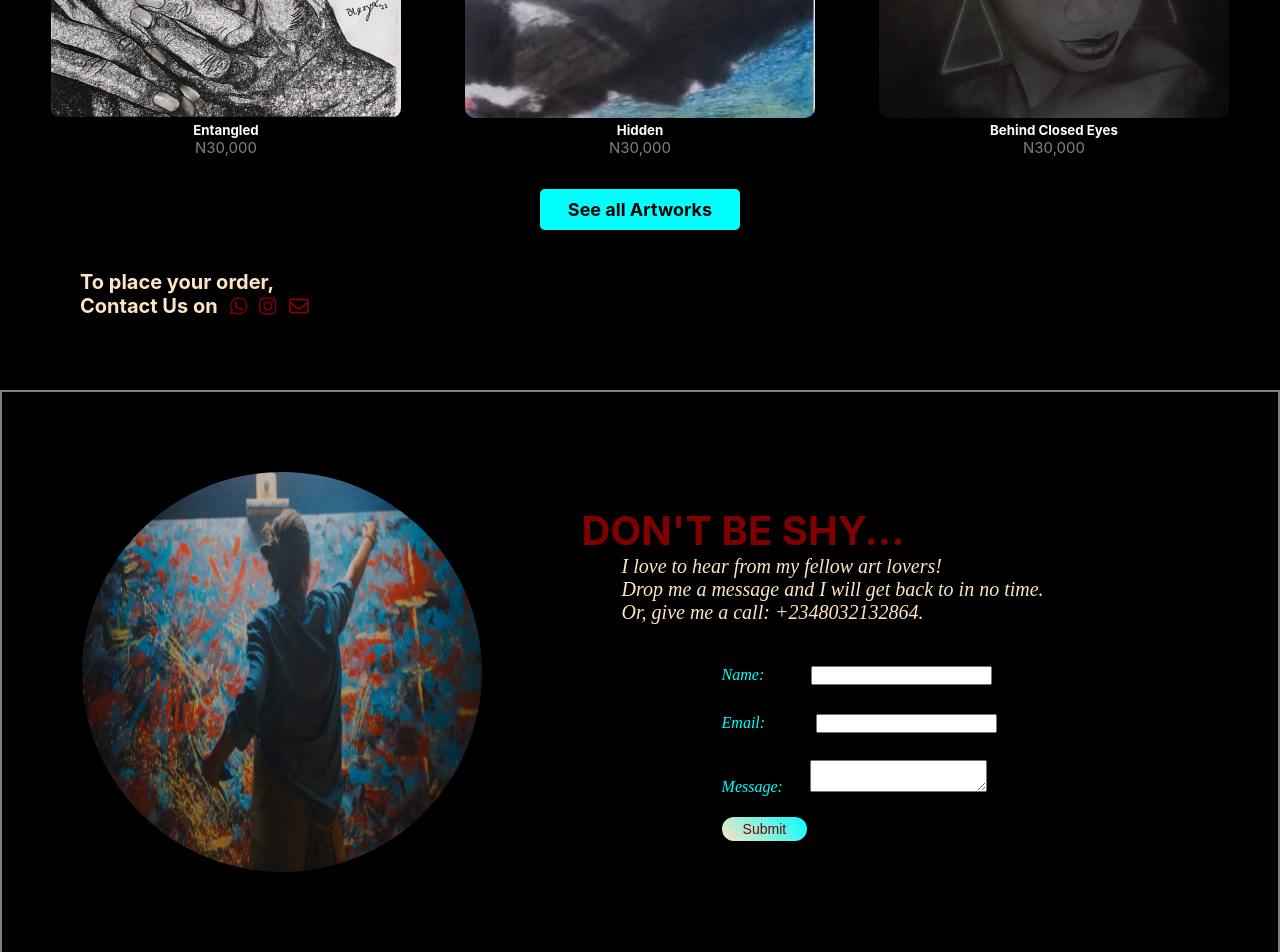
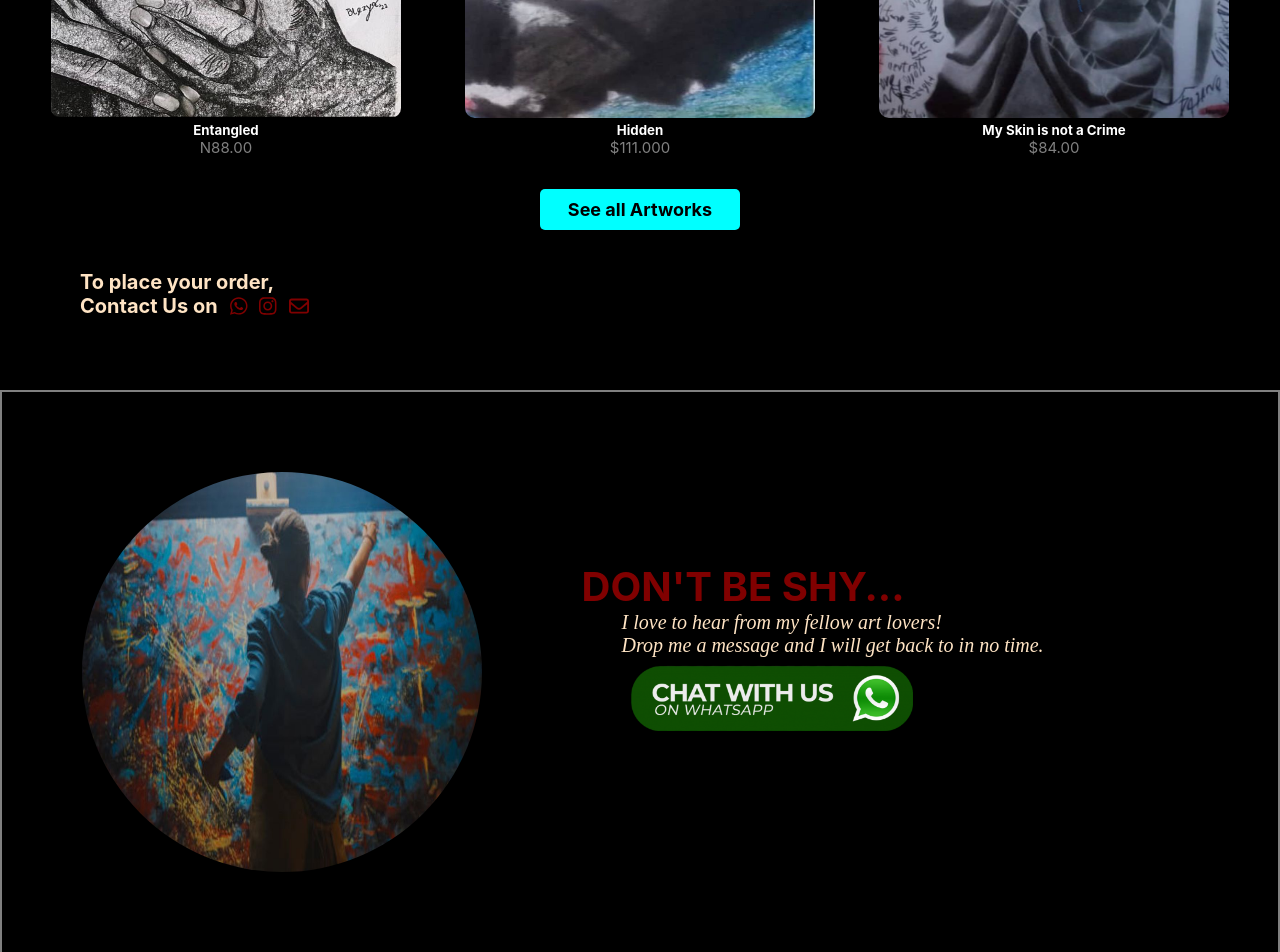
Before and after one commit to Kavic07/blezynartlandingpage, a React (Create React App) app: page / in a window 1280 px wide. Shown: the part 2680-3632 px from the top of the page. Built offline with nearby package versions, Linux system fonts and the light colour scheme.

Commit message:
Second changes on the contact section.

```diff
--- a/src/App.css
+++ b/src/App.css
@@ -304,7 +304,7 @@ nav > .wrapper > ul > li > a:hover {
   height: 400px;
 }
 
-.image8 {
+.image10 {
   width: 350px;
   height: 400px;
 }
@@ -466,49 +466,10 @@ nav > .wrapper > ul > li > a:hover {
   font-style: italic;
   color: bisque;
 }
-.contact-form > form {
-  padding-left: 15em;
+.contact-section > .contact-content > .contact-paragraph > p > a > img {
+  width: 300px;
 }
-.contact-form > form > #contact-form > span > label {
-  margin-right: 2.9em;
-  color: aqua;
-  font-family: URW Chancery L, cursive;
-  font-style: italic;
-}
-.contact-form > form > #contact-form > span > input {
-  margin-left: 3.8em;
-}
-.contact-form > form > #contact-form > label {
-  color: aqua;
-  font-family: URW Chancery L, cursive;
-  font-style: italic;
-}
-.contact-form > form > #contact-form > input {
-  margin-bottom: 2em;
-}
-.contact-form > form > #contact-form > textarea {
-  margin-top: 2em;
-}
-.contact-form > form > #contact-form > textarea {
-  margin-left: 2em;
-}
-.contact-form > form > #contact-form > button {
-  margin-top: 1.5em;
-  border: 5em;
-  cursor: pointer;
-  font-size: 14px;
-  background-image: linear-gradient(45deg, bisque, aqua);
-  padding: 0.3em 1.5em;
-  border-radius: 65px;
-  color: maroon;
-}
-button:hover {
-  background-image: linear-gradient(-45deg, #4568dc, #b06ab3);
-  box-shadow: 0 12px 24px rgba(128, 128, 128, 0.1);
-}
-button:hover.text {
-  background-image: linear-gradient(-45deg, #4568dc, #b06ab3);
-}
+
 /* media query starts here */
 @media screen and (min-width: 768px) and (max-width: 1024px) {
   /*tablets/laptop view*/
@@ -544,15 +505,8 @@ button:hover.text {
     width: 200px;
     height: 200px;
     border-radius: 50%;
-    /* margin-left: 1em; */
   }
   .contact-section > .contact-content > .contact-paragraph {
-    /* padding-left: 2em;
-    padding-top: 1em; */
-    margin: auto;
-  }
-  .contact-form > form {
-    /* padding-left: 2em; */
     margin: auto;
   }
   /* contact-section media query ends here */
@@ -630,6 +584,7 @@ button:hover.text {
   .contact-section {
     display: block;
     margin: auto;
+    padding-bottom: 1em;
   }
   .contact-section > .contact-img > img {
     width: 200px;
@@ -638,11 +593,12 @@ button:hover.text {
     /* margin-left: 1em; */
   }
   .contact-section > .contact-content > .contact-paragraph {
-    padding-left: 2em;
+    padding-left: 0.2em;
     padding-top: 1em;
   }
-  .contact-form > form {
-    padding-left: 2em;
+  .contact-section > .contact-content > .contact-paragraph > p > a > img {
+    margin-left: 0.1em;
+    width: 250px;
   }
-  /* contact-section media query ends here */
 }
+/* contact-section media query ends here */
--- a/src/Components/Contact.js
+++ b/src/Components/Contact.js
@@ -1,4 +1,5 @@
 import React from "react";
+import { Link } from "react-router-dom";
 
 const Contact = () => {
   return (
@@ -13,34 +14,11 @@ const Contact = () => {
             <h1>DON'T BE SHY...</h1>
             <p>
               I love to hear from my fellow art lovers!<br></br>
-              Drop me a message and I will get back to in no time.
-              <br></br>
-              Or, give me a call: +2348032132864.
+              Drop me a message and I will get back to in no time.<br></br>
+              <Link to="https://wa.me/message/5E5B6OUQI55UG1" target="_blank">
+                <img src="./images/wtsup.png" alt="whatsapp-icon" />
+              </Link>
             </p>
-          </div>
-
-          <div className="contact-form">
-            <form>
-              <div id="contact-form">
-                <span>
-                  <label for="name">Name:</label>
-                </span>
-                <input id="name" name="name" required />
-                <br></br>
-
-                <label for="email">Email:</label>
-                <span>
-                  <input id="email" name="email" required />
-                </span>
-                <br></br>
-
-                <label for="message">Message:</label>
-                <textarea id="message" name="message" required></textarea>
-                <br></br>
-
-                <button type="submit">Submit</button>
-              </div>
-            </form>
           </div>
         </div>
       </div>
--- a/src/Components/Mediagallery.js
+++ b/src/Components/Mediagallery.js
@@ -23,7 +23,7 @@ const Mediagallery = () => {
               />
             </Link>
             <h5>Entangled</h5>
-            <p>N30,000</p>
+            <p>N88.00</p>
           </div>
 
           <div id="sale-img">
@@ -35,19 +35,19 @@ const Mediagallery = () => {
               />
             </Link>
             <h5>Hidden</h5>
-            <p>N30,000</p>
+            <p>$111.000</p>
           </div>
 
           <div id="sale-img">
             <Link to="https://wa.me/message/5E5B6OUQI55UG1">
               <img
-                src="./images/media8.jpg"
+                src="./images/media10.jpg"
                 alt="artwork8"
-                className="flexImage image8"
+                className="flexImage image10"
               />
             </Link>
-            <h5>Behind Closed Eyes</h5>
-            <p>N30,000</p>
+            <h5>My Skin is not a Crime</h5>
+            <p>$84.00</p>
           </div>
         </div>
 
--- a/src/Components/Mediagallery2.js
+++ b/src/Components/Mediagallery2.js
@@ -19,7 +19,7 @@ const Mediagallery2 = () => {
               <img src="./images/media.jpeg" alt="media1" />
             </Link>
             <h5>Family Bond</h5>
-            <p>N30,000</p>
+            <p>$30.00</p>
           </div>
 
           <div id="arts-gallery">
@@ -27,15 +27,15 @@ const Mediagallery2 = () => {
               <img src="./images/media2.jpg" alt="media2" />
             </Link>
             <h5>In My Skin</h5>
-            <p>N30,000</p>
+            <p>$16.00</p>
           </div>
 
           <div id="arts-gallery">
             <Link to="https://wa.me/message/5E5B6OUQI55UG1">
               <img src="./images/about-pic.jpeg" alt="media3" />
             </Link>
-            <h5>Family Bond</h5>
-            <p>N30,000</p>
+            <h5>Childhood Bond</h5>
+            <p>$45.00</p>
           </div>
 
           <div id="arts-gallery">
@@ -43,7 +43,7 @@ const Mediagallery2 = () => {
               <img src="./images/media4.jpg" alt="media4" />
             </Link>
             <h5>Mild Happiness</h5>
-            <p>N45,000</p>
+            <p>Sold</p>
           </div>
 
           <div id="arts-gallery">
@@ -51,15 +51,15 @@ const Mediagallery2 = () => {
               <img src="./images/media5.jpg" alt="media5" />
             </Link>
             <h5>Anitode</h5>
-            <p>N30,000</p>
+            <p>$112.00</p>
           </div>
 
           <div id="arts-gallery">
             <Link to="https://wa.me/message/5E5B6OUQI55UG1">
               <img src="./images/media6.jpg" alt="media6" />
             </Link>
-            <h5>Family Bond</h5>
-            <p>N30,000</p>
+            <h5>Exquisity</h5>
+            <p>Sold</p>
           </div>
 
           <div id="arts-gallery">
@@ -67,7 +67,7 @@ const Mediagallery2 = () => {
               <img src="./images/media7.jpg" alt="media7" />
             </Link>
             <h5>Hidden</h5>
-            <p>N30,000</p>
+            <p>$107.00</p>
           </div>
 
           <div id="arts-gallery">
@@ -75,31 +75,31 @@ const Mediagallery2 = () => {
               <img src="./images/media8.jpg" alt="media8" />
             </Link>
             <h5>Behind Closed Eyes</h5>
-            <p>N30,000</p>
+            <p>Sold</p>
           </div>
 
           <div id="arts-gallery">
             <Link to="https://wa.me/message/5E5B6OUQI55UG1">
               <img src="./images/media9.jpg" alt="media9" />
             </Link>
-            <h5>Family Bond</h5>
-            <p>N30,000</p>
+            <h5>Inner Beauty</h5>
+            <p>$37.00</p>
           </div>
 
           <div id="arts-gallery">
             <Link to="https://wa.me/message/5E5B6OUQI55UG1">
               <img src="./images/media10.jpg" alt="media10" />
             </Link>
-            <h5>Family Bond</h5>
-            <p>N30,000</p>
+            <h5>My Skin is not a Crime</h5>
+            <p>$84.00</p>
           </div>
 
           <div id="arts-gallery">
             <Link to="https://wa.me/message/5E5B6OUQI55UG1">
               <img src="./images/media11.jpg" alt="media11" />
             </Link>
-            <h5>Family Bond</h5>
-            <p>N30,000</p>
+            <h5>Brotherhood</h5>
+            <p>Sold</p>
           </div>
 
           <div id="arts-gallery">
@@ -107,7 +107,7 @@ const Mediagallery2 = () => {
               <img src="./images/media12.jpeg" alt="media12" />
             </Link>
             <h5>Entangled</h5>
-            <p>N30,000</p>
+            <p>$88.00</p>
           </div>
         </div>
 
```
Also changed, not shown: public/images/media10.jpg, public/images/wtsup.png (added).
